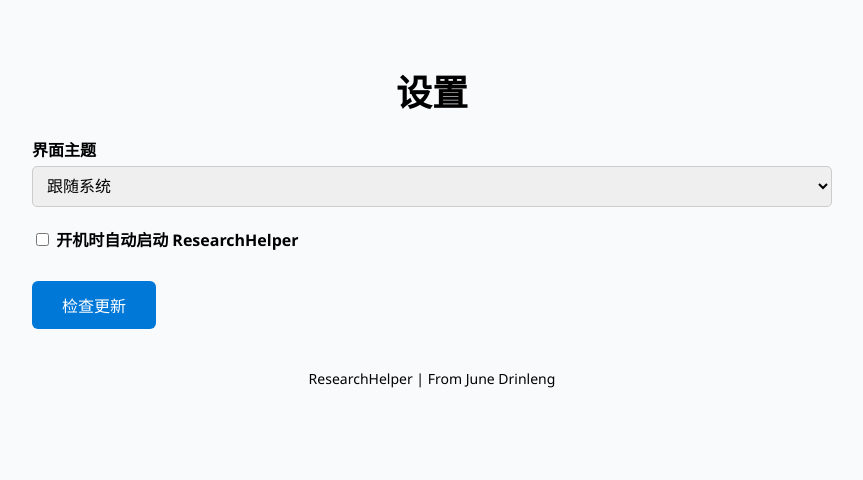
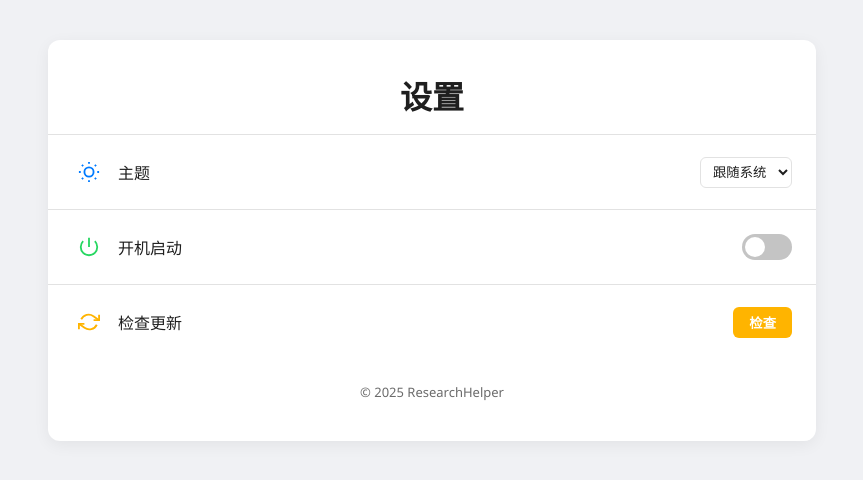
Before and after one commit to JuneDrinleng/ResearchHelper, a Flask app: page / in a window 1280 px wide. Shown: the top 480 px of the page, without its empty margins (208-1071 px from the left). Run offline with Flask 3, Linux system fonts and the light colour scheme.

Commit message:
美化setting

```diff
--- a/backend/utils/get_hot.py
+++ b/backend/utils/get_hot.py
@@ -6,7 +6,6 @@ def hot_search_loop(url, interval=30):
         try:
             res = requests.get(url)
             data = res.json()['data']['realtime']
-            data=data[0:9]
             return data
         except Exception as e:
             pass
--- a/package.json
+++ b/package.json
@@ -1,6 +1,6 @@
 {
   "name": "researchhelper",
-  "version": "3.0.0",
+  "version": "3.1.0",
   "main": "main.js",
   "scripts": {
     "start": "electron .",
--- a/templates/about.html
+++ b/templates/about.html
@@ -170,6 +170,9 @@
       </a>
     </div>
     <script>
+      const theme = localStorage.getItem("theme") || "light";
+      document.body.classList.add(theme + "-mode");
+
       fetch("../package.json")
         .then((res) => res.json())
         .then((pkg) => {
--- a/templates/settings.html
+++ b/templates/settings.html
@@ -1,207 +1,303 @@
 <!DOCTYPE html>
 <html lang="zh-CN">
   <head>
-    <!--#include virtual="theme-init.html" -->
-
     <meta charset="UTF-8" />
     <title>设置 - ResearchHelper</title>
+    <meta name=\"color-scheme\" content=\"light dark\">
+    <!-- ⚡ 仅用系统字体栈，减少外部请求 -->
     <style>
-      body {
-        font-family: "Segoe UI", sans-serif;
-        padding: 40px;
-        max-width: 800px;
-        margin: auto;
-        transition: background-color 0.3s, color 0.3s;
+      /* ----------------------------- 基础变量 ----------------------------- */
+      :root {
+        --blue: #007bff;
+        --green: #28d762;
+        --orange: #ffb400;
+        --radius: 12px;
+        font-family: "Segoe UI", "Helvetica Neue", Arial, sans-serif;
       }
 
-      h1 {
-        text-align: center;
-        font-size: 36px;
-        margin-bottom: 20px;
+      :root[data-theme="light"] {
+        --page-bg: #f0f1f4;
+        --card-bg: #ffffff;
+        --text: #1f1f1f;
+        --muted: #6b6b6b;
+        --divider: #e2e2e2;
+      }
+      :root[data-theme="dark"] {
+        --page-bg: #1e1f22;
+        --card-bg: #2a2c31;
+        --text: #f8f8f8;
+        --muted: #a2a2a2;
+        --divider: #333;
       }
 
-      .top-nav {
-        text-align: left;
-        margin-bottom: 20px;
+      * {
+        box-sizing: border-box;
+      }
+      body {
+        margin: 0;
+        background: var(--page-bg);
+        color: var(--text);
+        display: flex;
+        justify-content: center;
+        padding: 40px 16px;
       }
 
-      .top-nav a {
-        display: inline-block;
-        padding: 8px 16px;
-        background-color: #e0e0e0;
-        color: #333;
-        text-decoration: none;
-        border-radius: 4px;
-        font-size: 14px;
+      /* ----------------------------- 容器 ----------------------------- */
+      .card {
+        background: var(--card-bg);
+        width: 100%;
+        max-width: 768px;
+        border-radius: var(--radius);
+        box-shadow: 0 4px 16px rgba(0, 0, 0, 0.06);
+        overflow: hidden;
+      }
+      h1 {
+        margin: 0;
+        padding: 32px 0 16px;
+        text-align: center;
+        font-size: 32px;
+        font-weight: 600;
       }
 
-      .top-nav a:hover {
-        background-color: #ccc;
+      /* ----------------------------- 行项目 ----------------------------- */
+      .setting-row {
+        display: flex;
+        align-items: center;
+        gap: 12px;
+        padding: 20px 24px;
+        border-top: 1px solid var(--divider);
+      }
+      .setting-icon {
+        width: 34px;
+        height: 34px;
+        display: flex;
+        align-items: center;
+        justify-content: center;
+        flex-shrink: 0;
+      }
+      /* 统一 SVG 基础样式 */
+      .setting-icon svg {
+        width: 22px;
+        height: 22px;
+        stroke-width: 2;
+        stroke: currentColor;
+        fill: none;
+      }
+      .icon-theme {
+        color: var(--blue);
+      }
+      .icon-autostart {
+        color: var(--green);
+      }
+      .icon-update {
+        color: var(--orange);
       }
 
-      label {
-        display: block;
-        font-weight: bold;
-        margin-top: 20px;
+      .setting-row label {
+        flex: 1;
+        font-weight: 500;
       }
 
-      input[type="text"],
-      select {
-        width: 100%;
-        padding: 10px;
-        margin-top: 5px;
-        border-radius: 5px;
-        border: 1px solid #ccc;
-        box-sizing: border-box;
-        font-size: 16px;
+      /* ----------------------------- 控件 ----------------------------- */
+      .select {
+        padding: 6px 8px;
+        border-radius: 6px;
+        border: 1px solid var(--divider);
+        background: var(--card-bg);
+        color: var(--text);
       }
 
-      button {
-        margin-top: 30px;
-        padding: 12px 30px;
-        background-color: #0078d7;
-        color: white;
+      /* Toggle */
+      .toggle {
+        position: relative;
+        width: 50px;
+        height: 26px;
+      }
+      .toggle input {
+        opacity: 0;
+        width: 0;
+        height: 0;
+      }
+      .slider {
+        position: absolute;
+        inset: 0;
+        cursor: pointer;
+        border-radius: 50px;
+        background: #c4c4c4;
+        transition: background 0.2s;
+      }
+      .slider:before {
+        content: "";
+        position: absolute;
+        left: 3px;
+        top: 3px;
+        width: 20px;
+        height: 20px;
+        border-radius: 50%;
+        background: #fff;
+        transition: transform 0.2s;
+      }
+      .toggle input:checked + .slider {
+        background: var(--green);
+      }
+      .toggle input:checked + .slider:before {
+        transform: translateX(24px);
+      }
+
+      /* Button */
+      .button {
+        padding: 6px 16px;
         border: none;
         border-radius: 6px;
-        font-size: 16px;
+        background: var(--orange);
+        color: #fff;
+        font-weight: 600;
         cursor: pointer;
+        transition: filter 0.15s;
       }
-
-      button:hover {
-        background-color: #005a9e;
+      .button:hover {
+        filter: brightness(0.9);
       }
 
       .footer {
+        font-size: 13px;
+        color: var(--muted);
         text-align: center;
-        margin-top: 40px;
-        font-size: 14px;
-      }
-
-      /* ====== 浅色模式 ====== */
-      body.light-mode {
-        background-color: #f9fafc;
-        color: #000;
-      }
-
-      /* ====== 深色模式 ====== */
-      body.dark-mode {
-        background-color: #1e1e1e;
-        color: #eee;
-      }
-
-      body.dark-mode label,
-      body.dark-mode h1 {
-        color: #fff;
-      }
-
-      body.dark-mode input,
-      body.dark-mode select {
-        background-color: #2e2e2e;
-        color: #fff;
-        border: 1px solid #555;
-      }
-
-      body.dark-mode .top-nav a {
-        background-color: #444;
-        color: #eee;
-      }
-
-      body.dark-mode .top-nav a:hover {
-        background-color: #666;
-      }
-
-      body.dark-mode .footer {
-        color: #aaa;
+        padding: 24px 0 40px;
       }
     </style>
   </head>
   <body>
-    <h1>设置</h1>
+    <div class="card">
+      <h1>设置</h1>
+      <!-- 主题 -->
+      <div class="setting-row">
+        <div class="setting-icon icon-theme">
+          <!-- Sun Icon -->
+          <svg viewBox="0 0 24 24">
+            <circle cx="12" cy="12" r="5"></circle>
+            <line x1="12" y1="1" x2="12" y2="3"></line>
+            <line x1="12" y1="21" x2="12" y2="23"></line>
+            <line x1="4.22" y1="4.22" x2="5.64" y2="5.64"></line>
+            <line x1="18.36" y1="18.36" x2="19.78" y2="19.78"></line>
+            <line x1="1" y1="12" x2="3" y2="12"></line>
+            <line x1="21" y1="12" x2="23" y2="12"></line>
+            <line x1="4.22" y1="19.78" x2="5.64" y2="18.36"></line>
+            <line x1="18.36" y1="5.64" x2="19.78" y2="4.22"></line>
+          </svg>
+        </div>
+        <label for="theme">主题</label>
+        <select id="theme" class="select">
+          <option value="auto">跟随系统</option>
+          <option value="light">浅色</option>
+          <option value="dark">深色</option>
+        </select>
+      </div>
 
-    <form>
-      <label for="theme">界面主题</label>
-      <select id="theme" name="theme">
-        <option value="system">跟随系统</option>
-        <option value="light">浅色</option>
-        <option value="dark">深色</option>
-      </select>
-      <label for="autostart">
-        <input type="checkbox" id="autostart" />
-        开机时自动启动 ResearchHelper
-      </label>
-      <button id="checkUpdate">检查更新</button>
-      <p id="updateStatus" style="margin-top: 8px; font-size: 14px"></p>
-    </form>
+      <!-- 开机启动 -->
+      <div class="setting-row">
+        <div class="setting-icon icon-autostart">
+          <!-- Power Icon -->
+          <svg viewBox="0 0 24 24">
+            <path d="M12 2v10"></path>
+            <path d="M18.364 5.636a9 9 0 1 1-12.728 0"></path>
+          </svg>
+        </div>
+        <label for="autostart">开机启动</label>
+        <div class="toggle">
+          <input id="autostart" type="checkbox" />
+          <span class="slider"></span>
+        </div>
+      </div>
 
-    <div class="footer">ResearchHelper | From June Drinleng</div>
+      <!-- 检查更新 -->
+      <div class="setting-row">
+        <div class="setting-icon icon-update">
+          <!-- Refresh Icon -->
+          <svg viewBox="0 0 24 24">
+            <polyline points="23 4 23 10 17 10"></polyline>
+            <polyline points="1 20 1 14 7 14"></polyline>
+            <path d="M3.51 9a9 9 0 0 1 13.36-3.36L23 10"></path>
+            <path d="M20.49 15a9 9 0 0 1-13.36 3.36L1 14"></path>
+          </svg>
+        </div>
+        <label>检查更新</label>
+        <button id="checkUpdate" class="button">检查</button>
+      </div>
+
+      <div class="footer">© 2025 ResearchHelper</div>
+    </div>
 
     <script>
-      const { electronAPI } = window;
+      (function () {
+        const prefersDark = window.matchMedia("(prefers-color-scheme: dark)");
+        const savedTheme = localStorage.getItem("theme") || "auto";
+        const startTheme =
+          savedTheme === "auto"
+            ? prefersDark.matches
+              ? "dark"
+              : "light"
+            : savedTheme;
+        document.documentElement.dataset.theme = startTheme;
+      })();
+
+      /* ----------------------------- 主题逻辑 ----------------------------- */
+      const html = document.documentElement;
+      const prefersDark = window.matchMedia("(prefers-color-scheme: dark)");
       const themeSelect = document.getElementById("theme");
-      const autostartCheckbox = document.getElementById("autostart");
 
       function applyTheme(theme) {
-        document.body.classList.remove("light-mode", "dark-mode");
-
-        let finalTheme = theme;
-        if (theme === "system") {
-          const prefersDark = window.matchMedia(
-            "(prefers-color-scheme: dark)"
-          ).matches;
-          finalTheme = prefersDark ? "dark" : "light";
+        if (theme === "auto") {
+          html.dataset.theme = prefersDark.matches ? "dark" : "light";
+          prefersDark.addEventListener("change", sysListener);
+        } else {
+          html.dataset.theme = theme;
+          prefersDark.removeEventListener("change", sysListener);
         }
-
-        document.body.classList.add(finalTheme + "-mode");
+      }
+      function sysListener(e) {
+        html.dataset.theme = e.matches ? "dark" : "light";
       }
 
-      document.addEventListener("DOMContentLoaded", () => {
-        // 主题设置
-        let savedTheme = localStorage.getItem("theme") || "system";
-        themeSelect.value = savedTheme;
-        applyTheme(savedTheme);
-        themeSelect.addEventListener("change", (e) => {
-          const selectedTheme = e.target.value;
-          localStorage.setItem("theme", selectedTheme);
-          applyTheme(selectedTheme);
-        });
+      const savedTheme = localStorage.getItem("theme") || "auto";
+      themeSelect.value = savedTheme;
+      applyTheme(savedTheme);
 
-        // 自动启动设置
-        const savedAutostart = localStorage.getItem("autostart");
-        if (savedAutostart !== null) {
-          autostartCheckbox.checked = savedAutostart === "true";
-        }
-
-        ipcRenderer.invoke("get-autostart").then((enabled) => {
-          if (savedAutostart === null) {
-            autostartCheckbox.checked = enabled;
-          }
-        });
-
-        autostartCheckbox.addEventListener("change", () => {
-          const enabled = autostartCheckbox.checked;
-          ipcRenderer.send("set-autostart", enabled);
-          localStorage.setItem("autostart", enabled);
-        });
+      themeSelect.addEventListener("change", (e) => {
+        const value = e.target.value;
+        localStorage.setItem("theme", value);
+        applyTheme(value);
       });
 
-      // 监听系统主题变化
-      const mediaQuery = window.matchMedia("(prefers-color-scheme: dark)");
-      mediaQuery.addEventListener("change", () => {
-        if (localStorage.getItem("theme") === "system") {
-          applyTheme("system");
+      /* ----------------------------- 开机启动 ----------------------------- */
+      const autostartToggle = document.getElementById("autostart");
+      const savedAutostart = JSON.parse(
+        localStorage.getItem("autostart") || "false"
+      );
+      autostartToggle.checked = savedAutostart;
+
+      function persistAutostart(enabled) {
+        localStorage.setItem("autostart", JSON.stringify(enabled));
+        if (window.electronAPI?.toggleAutostart) {
+          window.electronAPI.toggleAutostart(enabled);
+        } else if (window.ipcRenderer) {
+          window.ipcRenderer.send("autostart-toggle", enabled);
         }
-      });
-      const checkUpdateBtn = document.getElementById("checkUpdate");
-      const updateStatus = document.getElementById("updateStatus");
+      }
+      autostartToggle.addEventListener("change", (e) =>
+        persistAutostart(e.target.checked)
+      );
+      persistAutostart(savedAutostart);
 
-      checkUpdateBtn.addEventListener("click", () => {
-        updateStatus.textContent = "正在检查更新…";
-        ipcRenderer.send("check-for-updates"); // 发给主进程
-      });
-
-      /* 主进程回传进度（可选，美化体验） */
-      ipcRenderer.on("update-status", (_e, msg) => {
-        updateStatus.textContent = msg;
+      /* ----------------------------- 检查更新 ----------------------------- */
+      document.getElementById("checkUpdate").addEventListener("click", () => {
+        if (window.electronAPI?.checkForUpdates) {
+          window.electronAPI.checkForUpdates();
+        } else if (window.ipcRenderer) {
+          window.ipcRenderer.send("check-for-updates");
+        } else {
+          alert("检查更新功能仅在桌面端可用");
+        }
       });
     </script>
   </body>
```
Also changed, not shown: templates/hotsearch.html (+131 -119 lines), package-lock.json, 2 other files.
